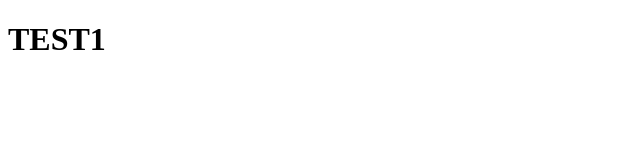
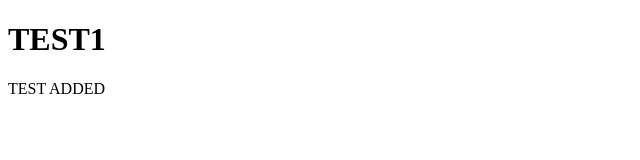
Before and after one commit to naormordechai/test1, a plain HTML site: page index.html in a window 1280 px wide. Shown: the whole page, without its empty margins (0-640 px from the left). Drawn offline with Linux system fonts and the light colour scheme.

Commit message:
added some text

```diff
--- a/index.html
+++ b/index.html
@@ -7,6 +7,7 @@
 
 <body>
     <h1>TEST1</h1>
+    <p>TEST ADDED</p>
 </body>
 
 </html>
```
